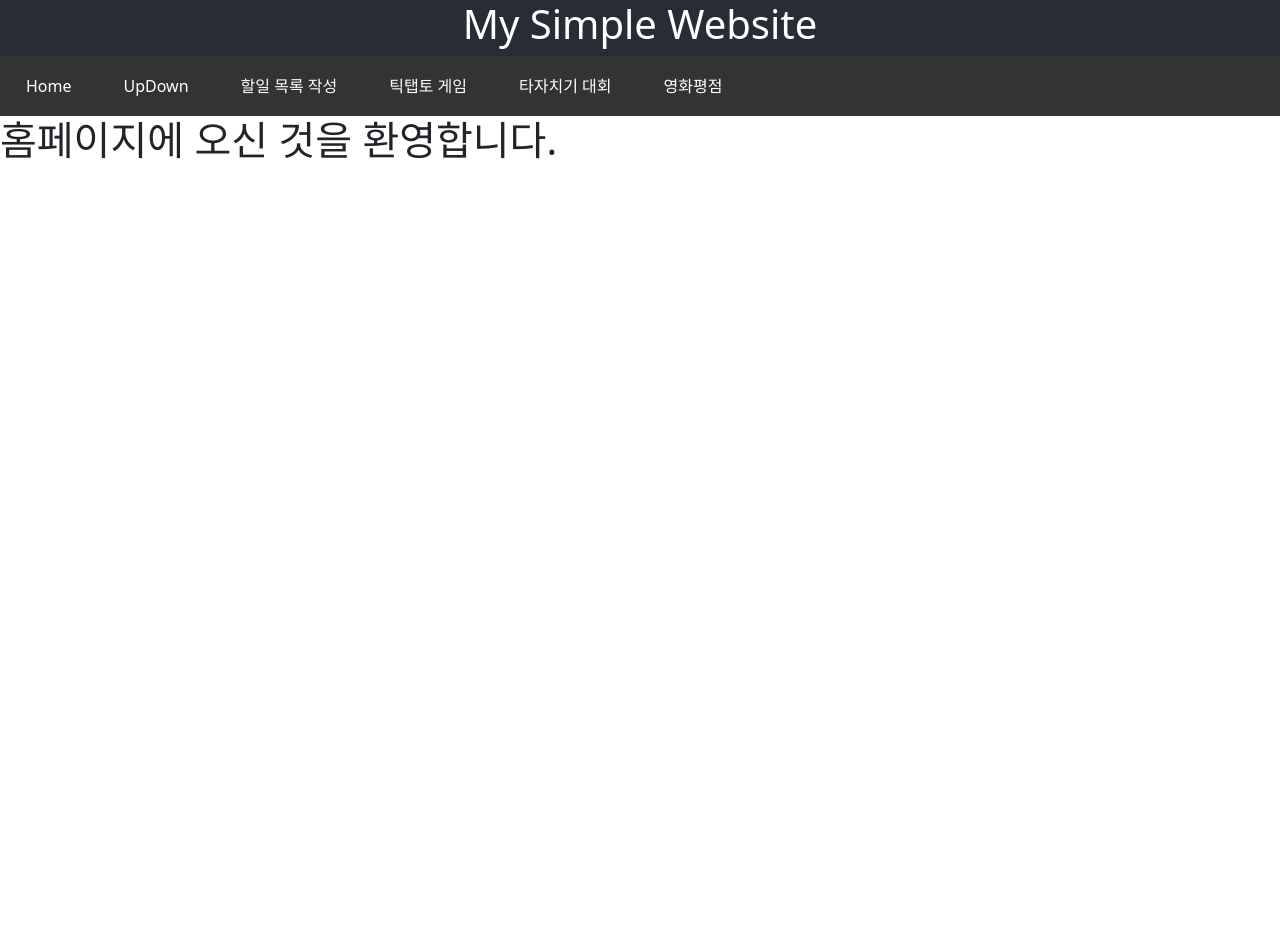
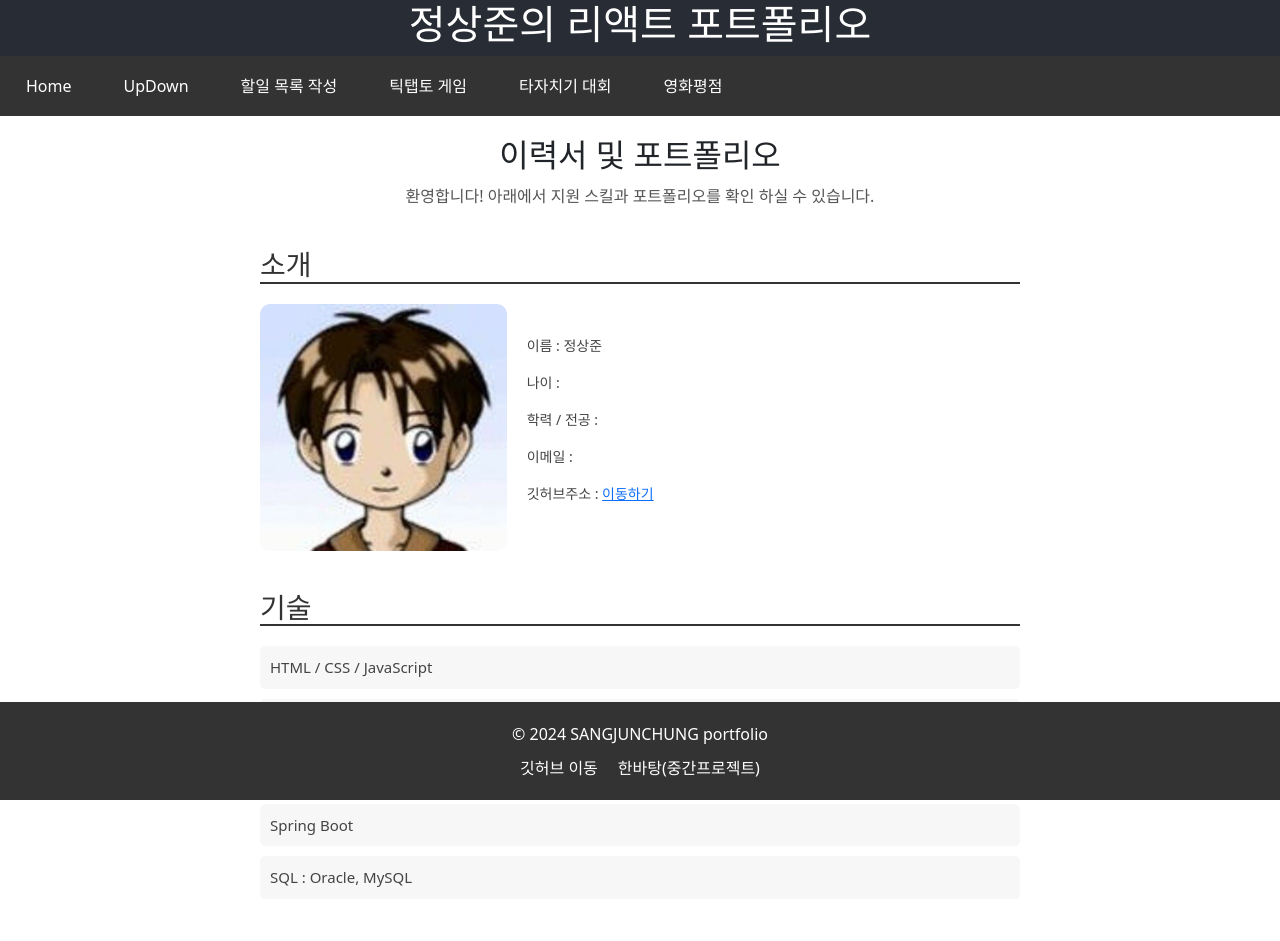
Before and after one commit to sangjunchung/React-tutorial, a React (Create React App) app in the folder my-simple-website/: page / in a window 1280 px wide. Shown: the top 941 px of the page. Before the commit the page ends 800 px from the top, so only its background shows below. Built offline with nearby package versions, Linux system fonts and the light colour scheme.

Commit message:
my simple website

```diff
--- a/my-simple-website/src/App.css
+++ b/my-simple-website/src/App.css
@@ -65,3 +65,40 @@ nav ul li a:hover {
   background-color: #575757;
   border-radius: 4px;
 }
+
+.footer {
+  width: 100%;
+  background-color: #333;
+  color: #fff;
+  padding: 20px 0;
+  text-align: center;
+  position: fixed;
+  bottom: 0;
+}
+/*
+111 ~ 111111 부터 시작하는 숫자 값은 검정 계열
+fff ~ ffffff 부터 시작하는 숫자 값은 흰색 계열
+*/
+.footer p {
+  margin: 0;
+}
+
+.footer-content {
+  max-width: 1200px;
+  margin: 0 auto;
+  padding: 0 20px;
+}
+
+.footer-links {
+  margin-top: 10px;
+}
+
+.footer-links a {
+  color: #fff;
+  margin: 0 10px;
+  text-decoration: none;
+}
+
+.footer-links a:hover {
+  text-decoration: underline;
+}
--- a/my-simple-website/src/App.js
+++ b/my-simple-website/src/App.js
@@ -4,13 +4,14 @@ import './App.css';
 import Game from './component/Game';
 import GameTwoStep from './component/GameTwoStep';
 import Home from './component/Home';
-import Navbar from './component/Navber';
-import Header from './component/Header';
+import Navbar from './component/Layout/Navber';
+import Header from './component/Layout/Header';
 import TodoList from './component/TodoList';
-import TicTapToe from './component/TicTapToe';
-import TicTapToeTwoStep from './component/TicTapToeTwoStep';
+import TicTapToe from './component/TicTapToe/TicTapToe';
+import TicTapToeTwoStep from './component/TicTapToe/TicTapToeTwoStep';
 import TypingTest from './component/TypingTest';
 import MovieRating from './component/Movie/MovieGrade';
+import Footer from './component/Layout/Footer';
 
 function App() {
   return (
@@ -30,6 +31,7 @@ function App() {
         <Route path='/typingTest' element={<TypingTest />} />
         <Route path='/movieRating' element={<MovieRating />} />
       </Routes>
+      <Footer />
     </div>
   );
 }
--- a/my-simple-website/src/component/Home.js
+++ b/my-simple-website/src/component/Home.js
@@ -1,10 +1,58 @@
 import React from "react";
+import '../css/Home.css';
 
 const Home = () => {
     return (
-        <>
-        <h1>홈페이지에 오신 것을 환영합니다.</h1>
-        </>
+        <div className="home-container">
+            <header className="home-header">
+                <h1>이력서 및 포트폴리오</h1>
+                <p>환영합니다! 아래에서 지원 스킬과 포트폴리오를 확인 하실 수 있습니다.</p>
+            </header>
+            {/** 소개 섹션 part1과 part2 가 존재 **/}
+            {/* part 1 : 사진을 넣지 않고 소개만 작성하는 about */}
+            {/*<section className="home-about-one">
+                <h2>소개</h2>
+                <p>저는 정상준 입니다. KH정보교육원에서 FullStack 과정을 수료했습니다.</p>
+            </section>*/}
+            {/* part 2 : 한 row를 두 colum 으로 나눠서 좌측은 사진 우측은 소개 작성하는 about */}
+            <section className="home-about-two">
+            <h2>소개</h2>
+                <div className="about-row">
+                    <div className="about-image">
+                        <img src="hancom.jpg" alt="프로필 사진" />
+                    </div>
+                    <div className="about-text">
+                        <p>이름 : 정상준</p>
+                        <p>나이 : </p>
+                        <p>학력 / 전공 : </p>
+                        <p>이메일 : </p>
+                        <p>깃허브주소 : <a href="https://github.com/sangjunchung" >이동하기</a></p>
+                    </div>
+                </div>
+            </section>
+
+            {/** 보유 기술 섹션 **/}
+            <section className="home-skills">
+                <h2>기술</h2>
+                <ul>
+                    <li>HTML / CSS / JavaScript</li>
+                    <li>React</li>
+                    <li>Java</li>
+                    <li>Spring Boot</li>
+                    <li>SQL : Oracle, MySQL</li>
+                </ul>
+            </section>
+
+            {/** 프로젝트 소개 1개의 프로젝트당 섹션 1개씩 작성 **/}
+            <section className="home-projects">
+                <h2>프로젝트</h2>
+                <div className="project-item">
+                    <h3>중간 과제 프로젝트 : 한바탕</h3>
+                    <p>간단한 프로젝트 설명</p>
+                    {/* Link to 이용해서 프로젝트 이동 js 작성하기 */}
+                </div>
+            </section>
+        </div>
     )
 }
 
--- /dev/null
+++ b/my-simple-website/src/component/Layout/Footer.js
@@ -0,0 +1,17 @@
+import React from 'react';
+
+const Footer = () => {
+    return (
+        <div className='footer'>
+            <div className='footer-content'>
+                <p>&copy; 2024 SANGJUNCHUNG portfolio</p>
+                <div className='footer-links'>
+                    <a href='https://github.com/sangjunchung' target='_blink'>깃허브 이동</a>
+                    <a href='https://zippy-icon-00b.notion.site/d6853e595bd347b1b9d18cbf23405936' target='_blick'>한바탕(중간프로젝트)</a>
+                </div>
+            </div>
+        </div>
+    )
+}
+
+export default Footer;
--- a/my-simple-website/src/component/Header.js
+++ b/my-simple-website/src/component/Layout/Header.js
@@ -6,7 +6,7 @@ const Header = () => {
   return (
     <div className="App">
       <header className="App-header">
-        <h1>My Simple Website</h1>
+        <h1>정상준의 리액트 포트폴리오</h1>
       </header>
     </div>
   );
--- /dev/null
+++ b/my-simple-website/src/css/Home.css
@@ -0,0 +1,105 @@
+body {
+    margin: 0;
+}
+.home-container {
+    max-width: 800px;
+    margin: 0 auto;
+    padding: 20px;
+    margin-bottom: 100px;
+}
+.home-header {
+    text-align: center;
+    margin-bottom: 40px;
+}
+.home-header h1 {
+    font-size: 32px;
+    margin-bottom: 10px;
+}
+.home-header p {
+    font-size: 16px;
+    color: #555;
+}
+
+/** 소개 섹션 1,2,보유기술,프로젝트 공통 CSS **/
+.home-about-one,
+.home-about-two,
+.home-skills,
+.home-projects {
+    margin-bottom: 40px;
+}
+.home-about-one h2,
+.home-about-two h2,
+.home-skills h2,
+.home-projects h2 {
+    font-size: 28px;
+    margin-bottom: 20px;
+    color: #333;
+    border-bottom: 2px solid #333;
+}
+
+/** 소개 섹션 1 사진 X **/
+.home-about-one p {
+    font-size: 20px;
+    color : #444;
+}
+
+/** 소개 섹션 2 사진 O **/
+/*
+소개 섹션에서 1과 2가 동일한 css를 보유할 때는
+소개 섹션1클래스이름, 소개섹션2클래스이름 {
+    소개섹션1과 소개섹션2에 동일하게 작성할 css 코드를 작성
+}
+*/
+.home-about-two .about-row {
+    display: flex;
+    align-items: center;
+}
+.home-about-two .about-image {
+    flex: 1;
+    text-align: center;
+}
+.home-about-two .about-image img {
+    max-width: 100%;
+    height: auto;
+    border-radius: 10px;
+}
+.home-about-two .about-text {
+    flex: 2;
+    padding-left: 20px;
+}
+.home-about-two .about-text p {
+    font-size: 14px;
+    color: #444;
+}
+
+/** 보유 기술 섹션 **/
+.home-skills {
+    margin-bottom: 40px;
+}
+.home-skills ul {
+    list-style-type: none;
+    padding: 0;
+}
+.home-skills ul li {
+    background-color: #f7f7f7;
+    margin-bottom: 10px;
+    padding: 10px;
+    border-radius: 5px;
+    font-size: 15px;
+    color: #444;
+}
+.home-projects .project-item {
+    margin-bottom: 20px;
+    padding: 20px;
+    background-color: #f9f9f9;
+    border-radius: 5px;
+    box-shadow: 0 0 10px #e0e0e0;
+}
+.home-projects .project-item h3 {
+    font-size: 32px;
+    margin-bottom: 10px;
+}
+.home-projects .project-item p {
+    font-size: 25px;
+    color: #444;
+}
```
Also changed, not shown: my-simple-website/src/component/Layout/Navber.js (renamed from my-simple-website/src/component/Navber.js), my-simple-website/src/component/TicTapToe/TicTapToe.css (renamed from my-simple-website/src/component/TicTapToe.css), my-simple-website/src/component/TicTapToe/TicTapToe.js (renamed from my-simple-website/src/component/TicTapToe.js), my-simple-website/src/component/TicTapToe/TicTapToeTwoStep.js (renamed from my-simple-website/src/component/TicTapToeTwoStep.js), 1 other file (tests, documents, lock files or other folders).
